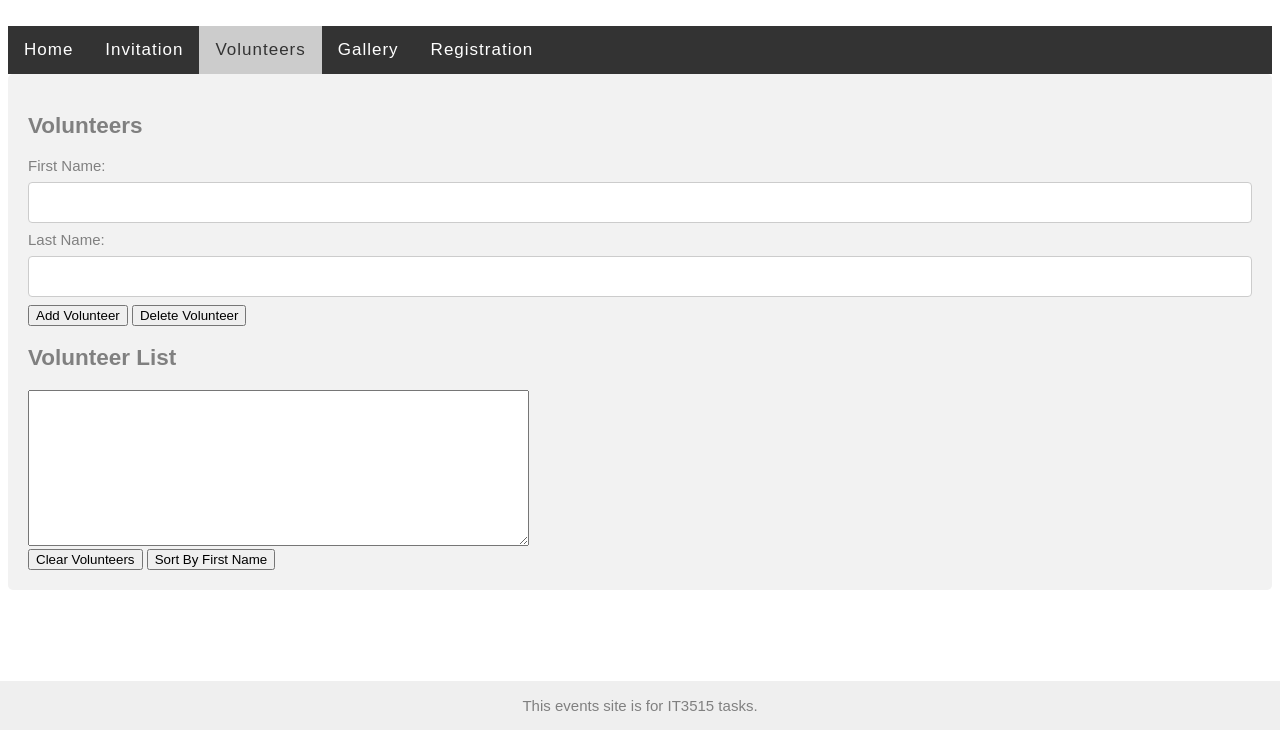
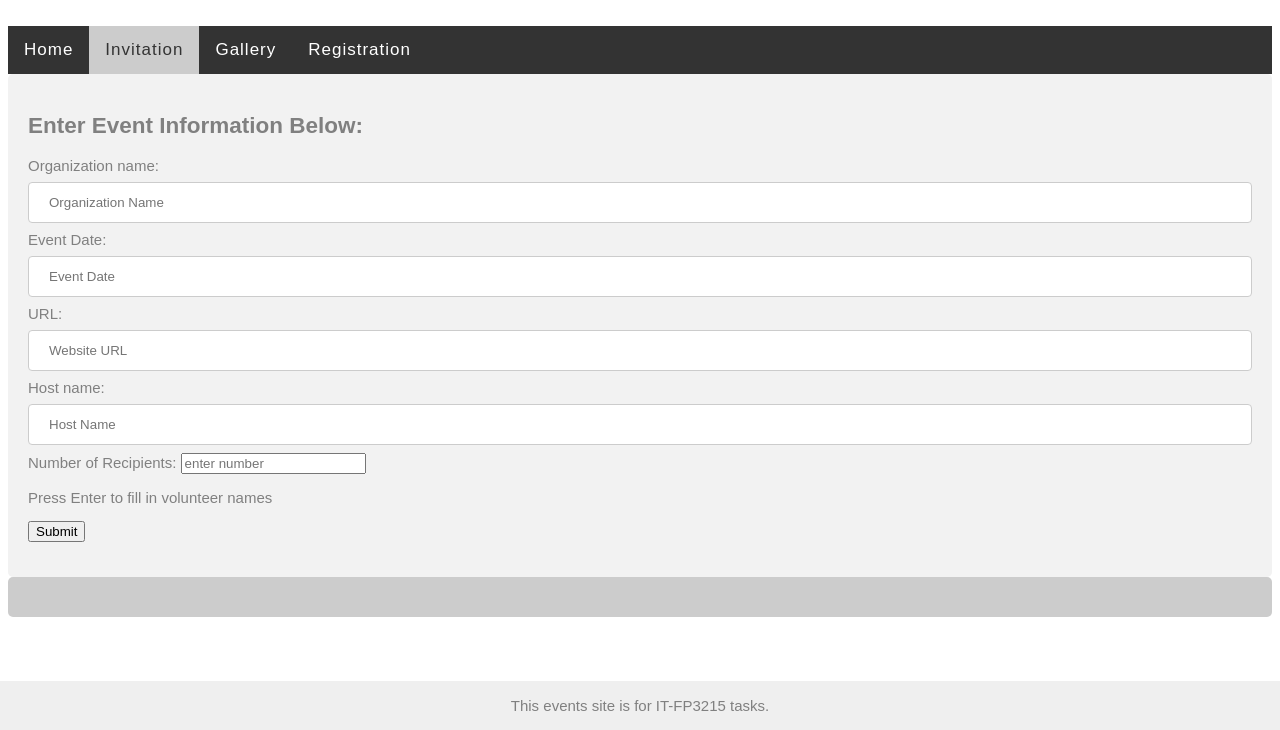
Before and after one commit to annessakester/volunteer, a plain HTML site: page volunteer.html in a window 1280 px wide. Shown: the part 70-800 px from the top of the page. Drawn offline with Linux system fonts and the light colour scheme.

Commit message:
Add files via upload

```diff
--- a/volunteer.html
+++ b/volunteer.html
@@ -1,5 +1,5 @@
-<!DOCTYPE html>
-<html lang="en-US">
+<html lang="en-US"><head>
+    <title>Invitation Page</title>
 <style>
     body {
     font: 15px arial, sans-serif;
@@ -121,7 +121,7 @@ footer {
     left: 0;
     padding: 1rem;
     background-color: #efefef;
-    text-align: center;
+    text-align: center
 }
 div.gallery {
     margin: 5px;
@@ -144,61 +144,106 @@ div.desc {
     text-align: center;
 }
 </style>
-<head>
-    <title>Invitation Page</title>
-	<script type="text/javascript" src="js/volunteers.js"></script>
+
 </head>
 
 <body>
  <header>
     <div class="top">
-            <a class="logo" href="index.html">CapellaVolunteers<span class="dotcom">.org</span></a>
-        </div>
+    <a class="logo" href="index.html">CapellaVolunteers<span class="dotcom">.org</span></a></div>
      <nav>
     <ul class="topnav">
         <li><a href="index.html">Home</a>
         </li>
-                <li><a href="invitation.html" >Invitation</a>
-                </li>
-				<li><a href="volunteer.html" class="active">Volunteers</a>
+        <li><a href="invitation.html" class="active">Invitation</a>
         </li>
         <li><a href="gallery.html">Gallery</a>
         </li>
         <li><a href="registration.html">Registration</a>
         </li>
      </ul>
-
      </nav>
 </header>
     <section id="pageForm">
     <form action="#">
-
-			<h1>Volunteers</h1>
-			<div>
-				<label for="first_name">First Name:</label>
-				<input type="text" id="first_name">
-
-				<label for="last_name">Last Name:</label>
-				<input type="text" id="last_name">
-
-
-
-				<input type="button" id="add_button" value="Add Volunteer">
-				<input type="button" id="delete_button" value="Delete Volunteer">
-			</div>
-			<h2>Volunteer List</h2>
-			<textarea id="volunteerList" rows="10" cols="60"></textarea>
-			<div>
-
-				<input type="button" id="clear_button" value="Clear Volunteers">
-
-				<input type="button" id="sort_button" value="Sort By First Name">
-			</div>
-
+        <h2>Enter Event Information Below:</h2>
+        <label for="organizationName">Organization name:</label>
+        <input type="text" name="organizationName" id="organizationInput" placeholder="Organization Name" required="">
+        <label for="eventDate">Event Date:</label>
+        <input type="text" name="eventDate" id="eventDateInput" placeholder="Event Date" required="">
+        <label for="websiteURL">URL:</label>
+        <input type="text" name="websiteURL" id="websiteURLInput" placeholder="Website URL" required="">
+        <label for="hostName">Host name:</label>
+        <input type="text" name="hostName" id="hostInput" placeholder="Host Name" required="">
+        <label for="recipientNumber">Number of Recipients:</label>
+        <input type="'text" name="recipientNumber" id="recipientNumber" onkeypress="pressEnter(event)" placeholder="enter number" required=""><p>Press Enter to fill in volunteer names</p>
+        <div id="container"></div>
+        <!--Tells the browser to call the inviteLetter function when the submit is clicked-->
+        <input type="button" id="submit" value="Submit" onclick="inviteLetter()">
     </form>
     </section>
-    <footer>This events site is for IT3515 tasks.
-    </footer>
+    <article id="Volunteer Information"></article>
+<script>
+    var volAmount;
+function pressEnter(e){
+   var keyCode
+    if(e &&e.which) {
+        e = e
+        keyCode = e.which
+    }
+    else{
+        e = event
+       keyCode = e.keyCode
+    }
+    if(keyCode == 13) {
+        addFields();
+        return false
+    }
+    else{
+        return true
+    }
+}
+
+function addFields() {
+    var number = document.getElementById("recipientNumber").value;
+
+    document.getElementById("container").innerHTML = "";
+
+    for (i=0;i<number;i++) {
+        var volunteerForm = document.createElement("label");
+        volunteerForm.type = "label";
+        volunteerForm.innerHTML = "Volunteer Name";
+
+        var volunteerInput = document.createElement("input");
+        volunteerInput.type = "text";
+        volunteerInput.id = "recipientInput"+i;
+        volunteerInput.placeholder = "Enter Volunteer Name";
+        container.appendChild(volunteerForm);
+
+        container.appendChild(document.createElement("br"));
+        container.appendChild(volunteerInput);
+
+        container.appendChild(document.createElement("br"));
+    }
+    recNumber=document.getElementById("recipientNumber").value;
+    document.getElementById("submit").style.visibility="visible";
+}
+
+function inviteLetter() {
+    var orgName = document.getElementById("organizationInput").value;
+    var eDate = document.getElementById("eventDateInput").value;
+    var webURL = document.getElementById("websiteURLInput").value;
+    var hName = document.getElementById("hostInput").value;
+    for (i=0;i<recNumber; i++) {
+        var rName = [document.getElementById("recipientInput" +i).value, orgName, eDate, webURL, hName];
+        var volLetter =  document.createElement("label");
+        volLetter.innerHTML = "Hello "+rName[0]+"!<br/><br/>"+"You have been invited to volunteer for an even held by " +rName[1] + " on " + rName[2] +". Please come to the following website: " + rName[3] + " to sign up as a volunteer. Thanks!<br/><br/>" + rName[4]+"<br/><br/><hr/>";
+    document.getElementById("Volunteer Information").appendChild(volLetter);
+    }
+}
+</script>
+
+    <footer>This events site is for IT-FP3215 tasks.</footer>
+
 </body>
-
 </html>
```
Also changed, not shown: gallery.html (+4 -4 lines), index.html (+3 -3 lines). Lines whose indentation alone changed are shown as unchanged.
